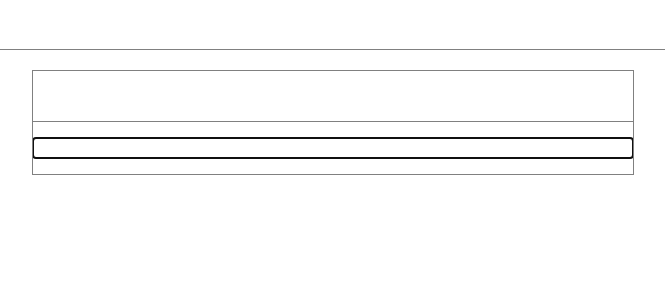
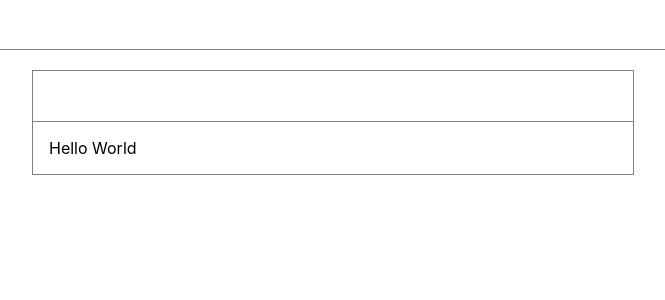
Before and after one commit to AlonTzafari/real-time-collab-editor, a React (Create React App) app: page / in a window 1280 px wide. Shown: the top 300 px of the page, without its empty margins (307-972 px from the left). Built offline with nearby package versions, Linux system fonts and the light colour scheme.

Commit message:
add undo redo & basic commads

```diff
--- /dev/null
+++ b/src/components/Editor/Editor.scss
@@ -0,0 +1,10 @@
+.editor {
+  .ProseMirror {
+    overflow: hidden;
+    padding-left: 1em;
+    padding-right: 1em;
+    &:focus {
+      outline: unset;
+    }
+  }
+}
--- a/src/components/Editor/Editor.tsx
+++ b/src/components/Editor/Editor.tsx
@@ -1,6 +1,10 @@
+import './Editor.scss'
 import { schema } from 'prosemirror-schema-basic'
-import { EditorState } from 'prosemirror-state'
+import { EditorState, TextSelection } from 'prosemirror-state'
 import { EditorView } from 'prosemirror-view'
+import { undo, redo, history } from 'prosemirror-history'
+import { keymap } from 'prosemirror-keymap'
+import { baseKeymap } from 'prosemirror-commands'
 import { useEffect, useRef, MutableRefObject } from 'react'
 import MenuBar from '../MenuBar'
 
@@ -10,11 +14,22 @@ export default function Editor() {
 
   useEffect(() => {
     // initial render
-    console.log(schema)
-
-    const state = EditorState.create({ schema })
+    const state = EditorState.create({
+      schema,
+      plugins: [
+        history(),
+        keymap({ 'mod-z': undo, 'mod-y': redo }),
+        keymap(baseKeymap),
+      ],
+    })
     view.current = new EditorView(viewHost.current, { state })
     view.current.focus()
+    view.current.dispatch(view.current.state.tr.insertText('Hello World'))
+    view.current.dispatch(
+      view.current.state.tr.setSelection(
+        TextSelection.atEnd(view.current.state.doc),
+      ),
+    )
     return () => view.current!.destroy()
   }, [])
 
@@ -27,7 +42,7 @@ export default function Editor() {
   return (
     <>
       <MenuBar />
-      <div style={{ overflow: 'hidden' }} ref={viewHost}></div>
+      <div className="editor" ref={viewHost}></div>
     </>
   )
 }
```
Also changed, not shown: package.json (+8 -1 lines), 1 other file (tests, documents, lock files or other folders).
